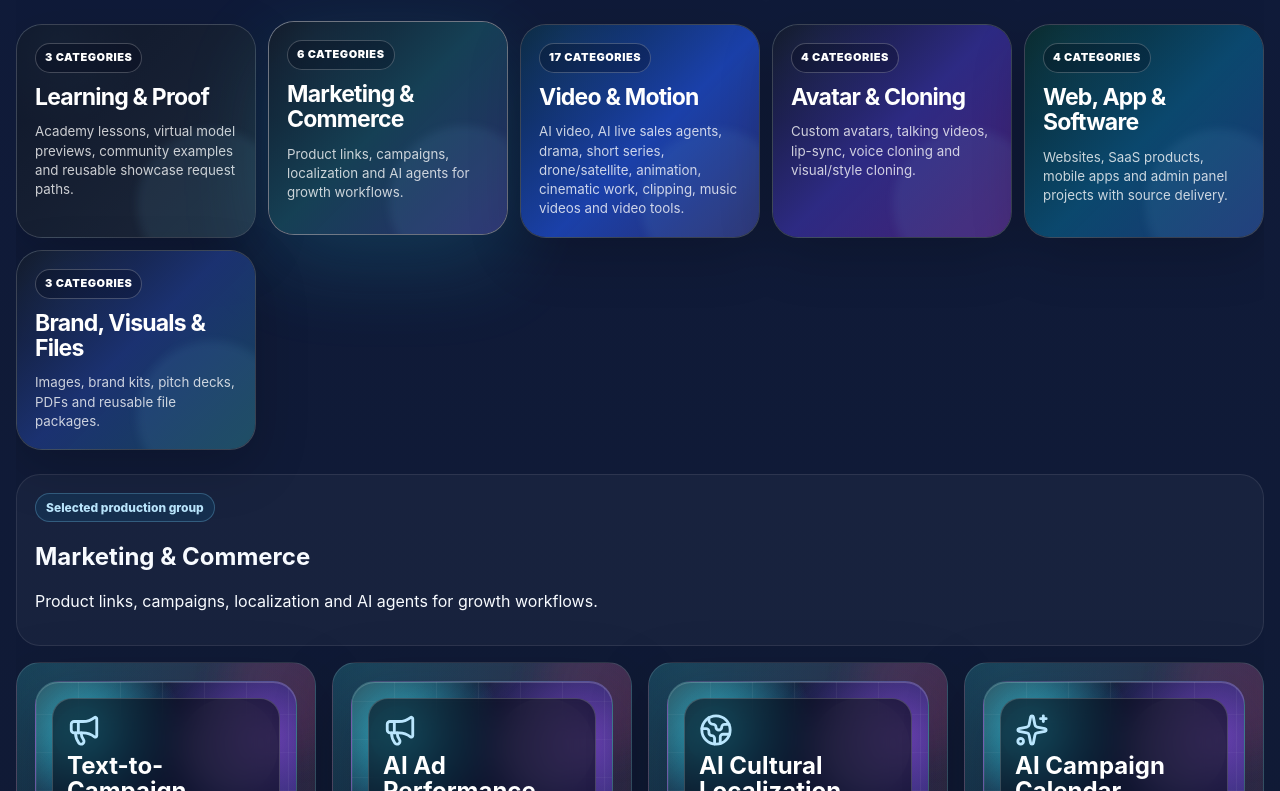
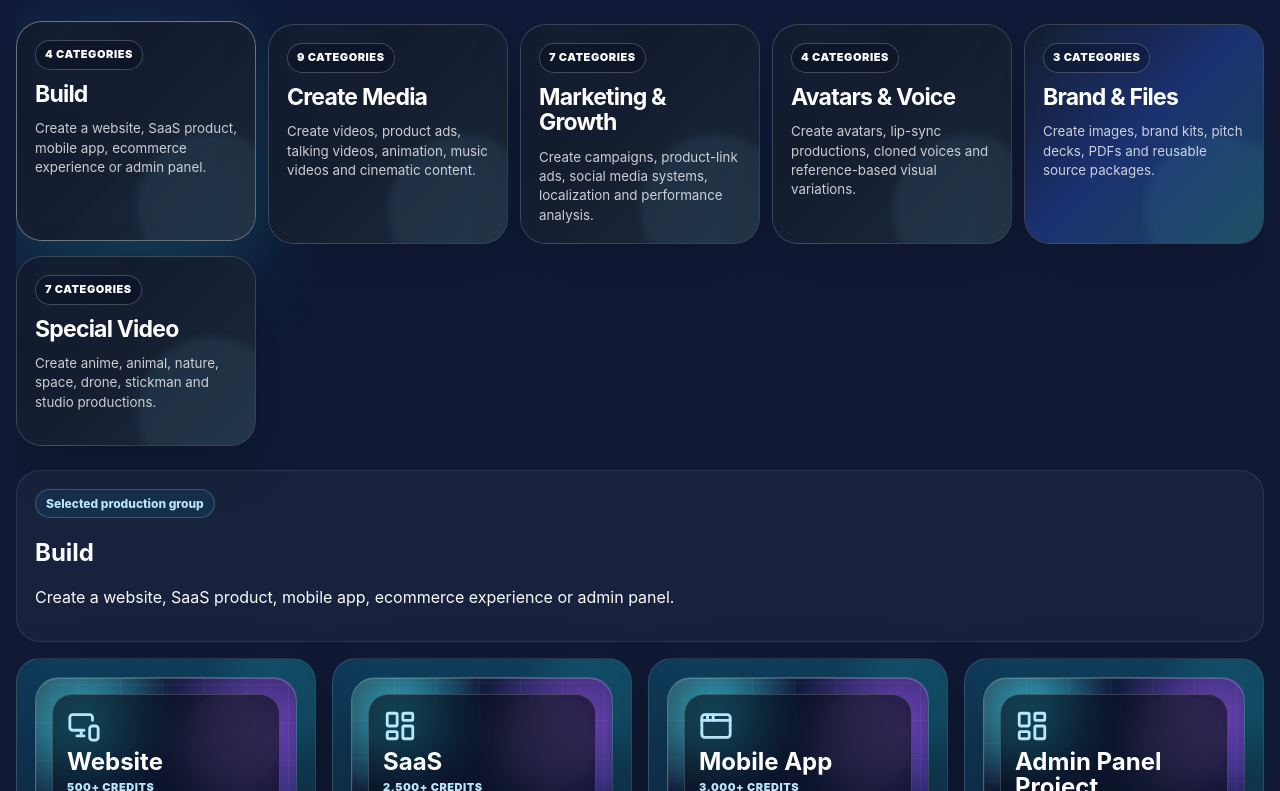
Before and after one commit to olcayto44/crelavo-vercel-upload, a Next.js app: page /categories in a window 1280 px wide. Shown: the part 1009-1800 px from the top of the page. Built offline with nearby package versions, Linux system fonts and the light colour scheme; no server answers.

Commit message:
simplify production category navigation

```diff
--- a/src/components/CategoryGroupBrowser.tsx
+++ b/src/components/CategoryGroupBrowser.tsx
@@ -88,40 +88,40 @@ const categoryOptions: Record<string, string[]> = {
 
 const categoryGroups = [
   {
-    id: "learning-proof",
-    title: "Learning & Proof",
-    description: "Academy lessons, virtual model previews, community examples and reusable showcase request paths.",
-    typeIds: ["crelavo_academy", "community_showcase", "virtual_model_studio"]
+    id: "build",
+    title: "Build",
+    description: "Create a website, SaaS product, mobile app, ecommerce experience or admin panel.",
+    typeIds: ["website", "saas", "mobile_app", "admin_project"]
   },
   {
-    id: "marketing",
-    title: "Marketing & Commerce",
-    description: "Product links, campaigns, localization and AI agents for growth workflows.",
-    typeIds: ["campaign", "ad_score_checker", "cultural_localization", "campaign_calendar", "ai_agent", "localization"]
+    id: "create-media",
+    title: "Create Media",
+    description: "Create videos, product ads, talking videos, animation, music videos and cinematic content.",
+    typeIds: ["video", "talking_video", "documentary", "animation", "music_video", "drama", "cinematic_video", "video_clipping", "video_tools"]
   },
   {
-    id: "video-motion",
-    title: "Video & Motion",
-    description: "AI video, AI live sales agents, drama, short series, drone/satellite, animation, cinematic work, clipping, music videos and video tools.",
-    typeIds: ["video", "talking_video", "documentary", "animation", "anime_short_film", "animal_video", "nature_video", "planet_space_video", "drone_video", "live_sales_agent", "stickman_animation", "music_video", "studio", "drama", "cinematic_video", "video_clipping", "video_tools"]
+    id: "marketing-growth",
+    title: "Marketing & Growth",
+    description: "Create campaigns, product-link ads, social media systems, localization and performance analysis.",
+    typeIds: ["campaign", "ad_score_checker", "campaign_calendar", "ai_agent", "localization", "cultural_localization", "live_sales_agent"]
   },
   {
-    id: "avatar-cloning",
-    title: "Avatar & Cloning",
-    description: "Custom avatars, talking videos, lip-sync, voice cloning and visual/style cloning.",
+    id: "avatars-voice",
+    title: "Avatars & Voice",
+    description: "Create avatars, lip-sync productions, cloned voices and reference-based visual variations.",
     typeIds: ["avatar", "lip_sync", "voice_clone", "visual_clone"]
   },
   {
-    id: "web-app-software",
-    title: "Web, App & Software",
-    description: "Websites, SaaS products, mobile apps and admin panel projects with source delivery.",
-    typeIds: ["website", "saas", "mobile_app", "admin_project"]
+    id: "brand-files",
+    title: "Brand & Files",
+    description: "Create images, brand kits, pitch decks, PDFs and reusable source packages.",
+    typeIds: ["image", "brand_kit", "document_pack"]
   },
   {
-    id: "brand-files",
-    title: "Brand, Visuals & Files",
-    description: "Images, brand kits, pitch decks, PDFs and reusable file packages.",
-    typeIds: ["image", "brand_kit", "document_pack"]
+    id: "special-video",
+    title: "Special Video",
+    description: "Create anime, animal, nature, space, drone, stickman and studio productions.",
+    typeIds: ["anime_short_film", "animal_video", "nature_video", "planet_space_video", "drone_video", "stickman_animation", "studio"]
   }
 ];
 
@@ -163,13 +163,13 @@ function renderCategoryCard(typeId: string, packageCatalog: ProductionPackage[])
           </div>
         ))}
       </div>
-      <HardReloadLink className="btn" href="/dashboard/credits">Create package</HardReloadLink>
+      <HardReloadLink className="btn" href={`/dashboard/create?type=${encodeURIComponent(type.label)}&category=${encodeURIComponent(type.id)}`}>Start production</HardReloadLink>
     </div>
   );
 }
 
 export function CategoryGroupBrowser() {
-  const [selectedGroupId, setSelectedGroupId] = useState<string | null>("marketing");
+  const [selectedGroupId, setSelectedGroupId] = useState<string | null>("build");
   const [packageCatalog, setPackageCatalog] = useState<ProductionPackage[]>(productionPackages);
   const selectedGroup = categoryGroups.find((group) => group.id === selectedGroupId);
 
--- a/src/components/Header.tsx
+++ b/src/components/Header.tsx
@@ -47,8 +47,15 @@ function normalizeNavLabel(label: string) {
   return canonicalNavLabels[key] ?? label;
 }
 
+const createGroups = [
+  { title: "Build", links: [{ label: "Website Builder", href: "/ai-website-builder" }, { label: "SaaS & App Builder", href: "/ai-app-builder" }, { label: "E-commerce Builder", href: "/ai-ecommerce-builder" }] },
+  { title: "Create Media", links: [{ label: "AI Video", href: "/ai-video-generator" }, { label: "Product Ad Video", href: "/ai-product-video-generator" }, { label: "Social Media Content", href: "/dashboard/assistant-workspace?mode=social&category=social" }] },
+  { title: "Grow", links: [{ label: "Brand & Social", href: "/ai-social-media-ai" }, { label: "Ad Performance", href: "/dashboard/assistant-workspace?mode=commerce&category=ad_score_checker" }, { label: "Growth Intelligence", href: "/growth-intelligence" }] }
+];
+
 export function Header({ navLinks = defaultPublicNavLinks, languageOverride }: HeaderProps) {
   const activeNavLinks = navLinks
+    .filter((item) => item.active && !["Categories", "Assistant", "Productions", "Dashboard", "Live Sales Plans", "Drone Plans", "Affiliate"].includes(normalizeNavLabel(item.label)))
     .filter((item) => item.active)
     .sort((a, b) => a.order - b.order)
     .map((item) => ({ ...item, label: normalizeNavLabel(item.label) }));
@@ -59,6 +66,23 @@ export function Header({ navLinks = defaultPublicNavLinks, languageOverride }: H
         <span>Crelavo</span>
       </Link>
       <nav className="nav-links primary-nav-links">
+        <div className="tools-mega-wrap create-mega-wrap">
+          <LocalizedNavLink className="tools-mega-trigger" href="/categories" label="Create" languageOverride={languageOverride} />
+          <div className="tools-mega-menu create-mega-menu">
+            {createGroups.map((group) => (
+              <div className="tools-mega-group" key={group.title}>
+                <strong>{group.title}</strong>
+                {group.links.map((link) => <Link href={link.href} key={`${group.title}-${link.label}`}>{link.label}</Link>)}
+              </div>
+            ))}
+            <div className="tools-mega-group">
+              <strong>Start</strong>
+              <Link href="/categories">All production categories</Link>
+              <Link href="/dashboard/assistant-workspace">New Production</Link>
+              <Link href="/dashboard/productions">My Productions</Link>
+            </div>
+          </div>
+        </div>
         {activeNavLinks.map((item) => item.label === "Tools" ? (
           <div className="tools-mega-wrap" key={`${item.href}-${item.label}`}>
             <LocalizedNavLink className="tools-mega-trigger" href="/tools" label="Tools" languageOverride={languageOverride} />
```
